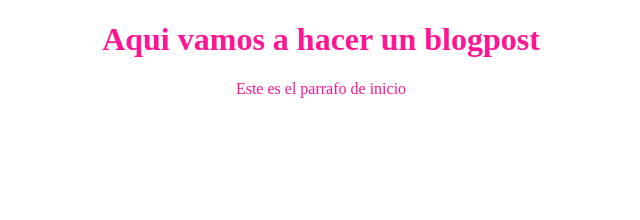
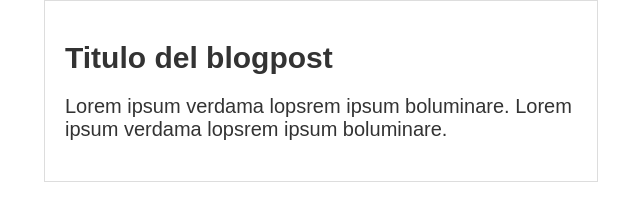
Before and after one commit to mielito/hyperblog, a plain HTML site: page index.html in a window 1280 px wide. Shown: the whole page, without its empty margins (319-959 px from the left). Drawn offline with Linux system fonts and the light colour scheme.

Commit message:
mejora visual

```diff
--- a/index.html
+++ b/index.html
@@ -8,7 +8,13 @@
     <link rel="stylesheet" href="./styles.css">
 </head>
 <body>
-    <h1>Aqui vamos a hacer un blogpost</h1>
-    <p>Este es el parrafo de inicio</p>
+    <div id="container">
+        <div id="post">
+            <h1>Titulo del blogpost</h1>
+            <p>Lorem ipsum verdama lopsrem ipsum boluminare.
+                Lorem ipsum verdama lopsrem ipsum boluminare.</p>
+        </div>
+    </div>
+
 </body>
 </html>
--- a/styles.css
+++ b/styles.css
@@ -1,4 +1,21 @@
 body {
-    color: deeppink;
+    color: #333;
     text-align: center;
+    font-family: "Arial";
+    font-size: 20px;
+    margin: 0;
+    padding: 0;
 }
+
+#container {
+
+    width: 40%;
+    padding: 1em;
+    text-align: left;
+    border: 1px solid #DDD;
+    margin: 0 auto;
+}
+
+#container h1 {
+    font-size: 30px;
+}
```
